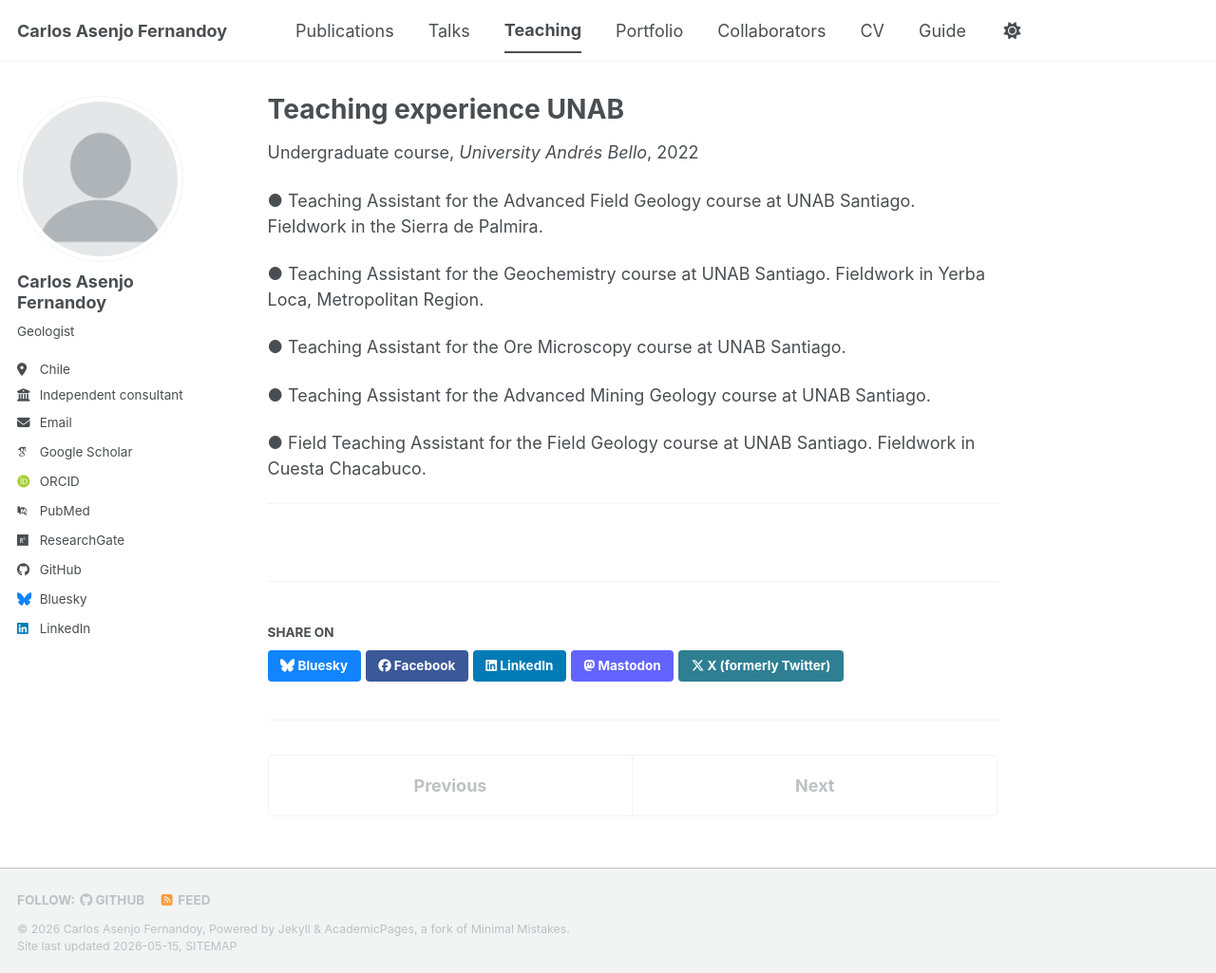
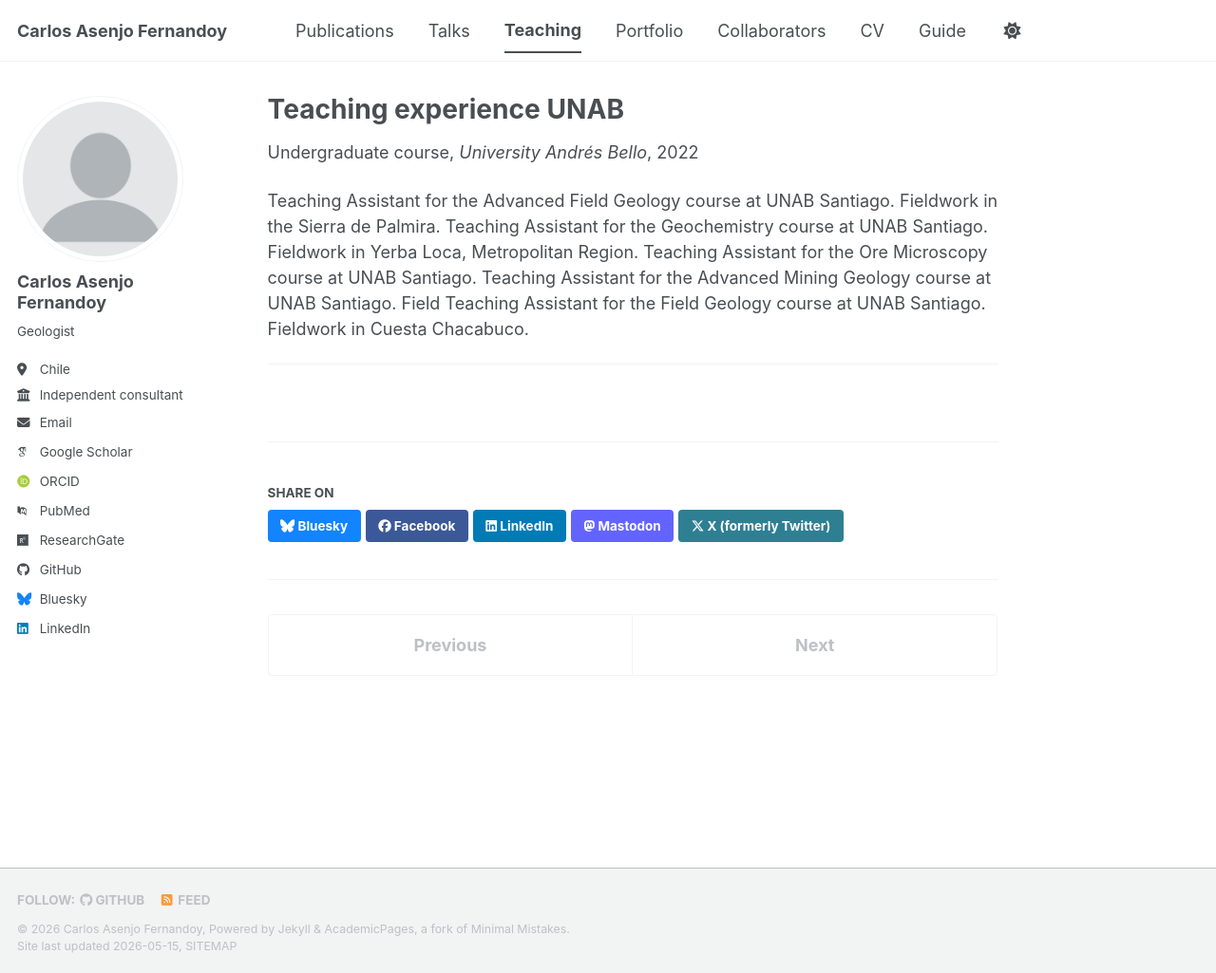
Before and after one commit to asenjocarlos/asenjocarlos.github.io, a Jekyll site: the page built from _teaching/2014-spring-teaching-1.md, in a window 1280 px wide and 1025 px high. Shown: the whole window at 95% size. Built offline with Jekyll 4.4.1, drawn with Linux system fonts in a browser that asks for light colours; some web fonts are replaced; a script bundle is joined from its source files by our own code; library files that are not in the unit come from our copies.

```diff
--- a/_teaching/2014-spring-teaching-1.md
+++ b/_teaching/2014-spring-teaching-1.md
@@ -7,14 +7,10 @@ venue: "University Andrés Bello"
 date: 2022-03-01
 location: "Santiago, Chile"
 ---
-● Teaching Assistant for the Advanced Field Geology course at UNAB Santiago. Fieldwork in the Sierra de Palmira.
-
-● Teaching Assistant for the Geochemistry course at UNAB Santiago. Fieldwork in Yerba Loca, Metropolitan Region.
-
-● Teaching Assistant for the Ore Microscopy course at UNAB Santiago.
-
-● Teaching Assistant for the Advanced Mining Geology course at UNAB Santiago.
-
-● Field Teaching Assistant for the Field Geology course at UNAB Santiago. Fieldwork in Cuesta Chacabuco.
+Teaching Assistant for the Advanced Field Geology course at UNAB Santiago. Fieldwork in the Sierra de Palmira.
+Teaching Assistant for the Geochemistry course at UNAB Santiago. Fieldwork in Yerba Loca, Metropolitan Region.
+Teaching Assistant for the Ore Microscopy course at UNAB Santiago.
+Teaching Assistant for the Advanced Mining Geology course at UNAB Santiago.
+Field Teaching Assistant for the Field Geology course at UNAB Santiago. Fieldwork in Cuesta Chacabuco.
 
 ---
```
